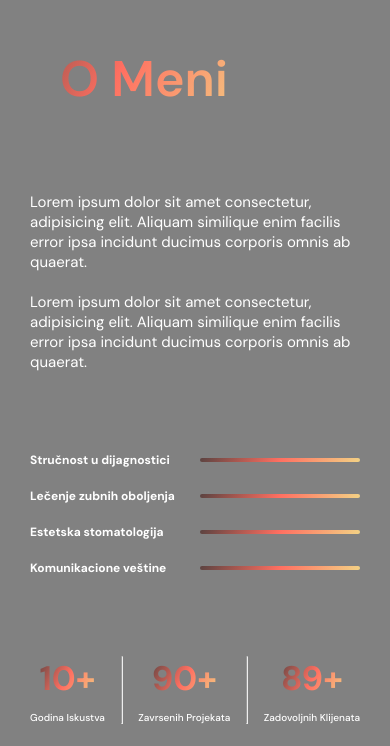
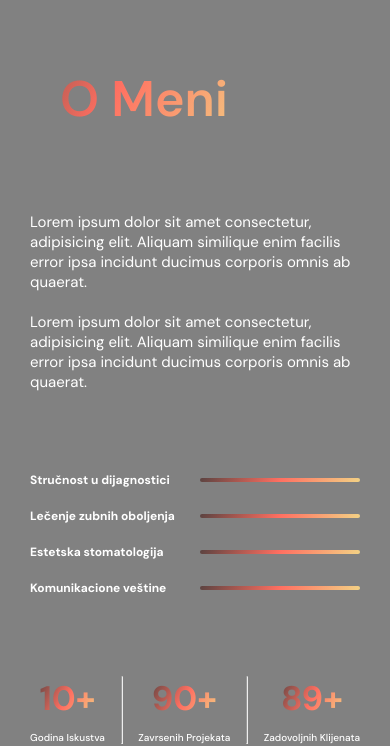
Before and after one commit to Elddar00/animated-portfolio, a React (Vite) app: page / in a window 390 px wide. Shown: the part 1178-1924 px from the top of the page. Built offline with nearby package versions, Linux system fonts and the light colour scheme.

Commit message:
About Section - Mobile Responsive 3

```diff
--- a/src/components/about/about.scss
+++ b/src/components/about/about.scss
@@ -34,7 +34,7 @@
 
     @include mobile {
       font-size: 50px;
-      padding-top: 100px;
+      padding-top: 120px;
     }
   }
 }
```
